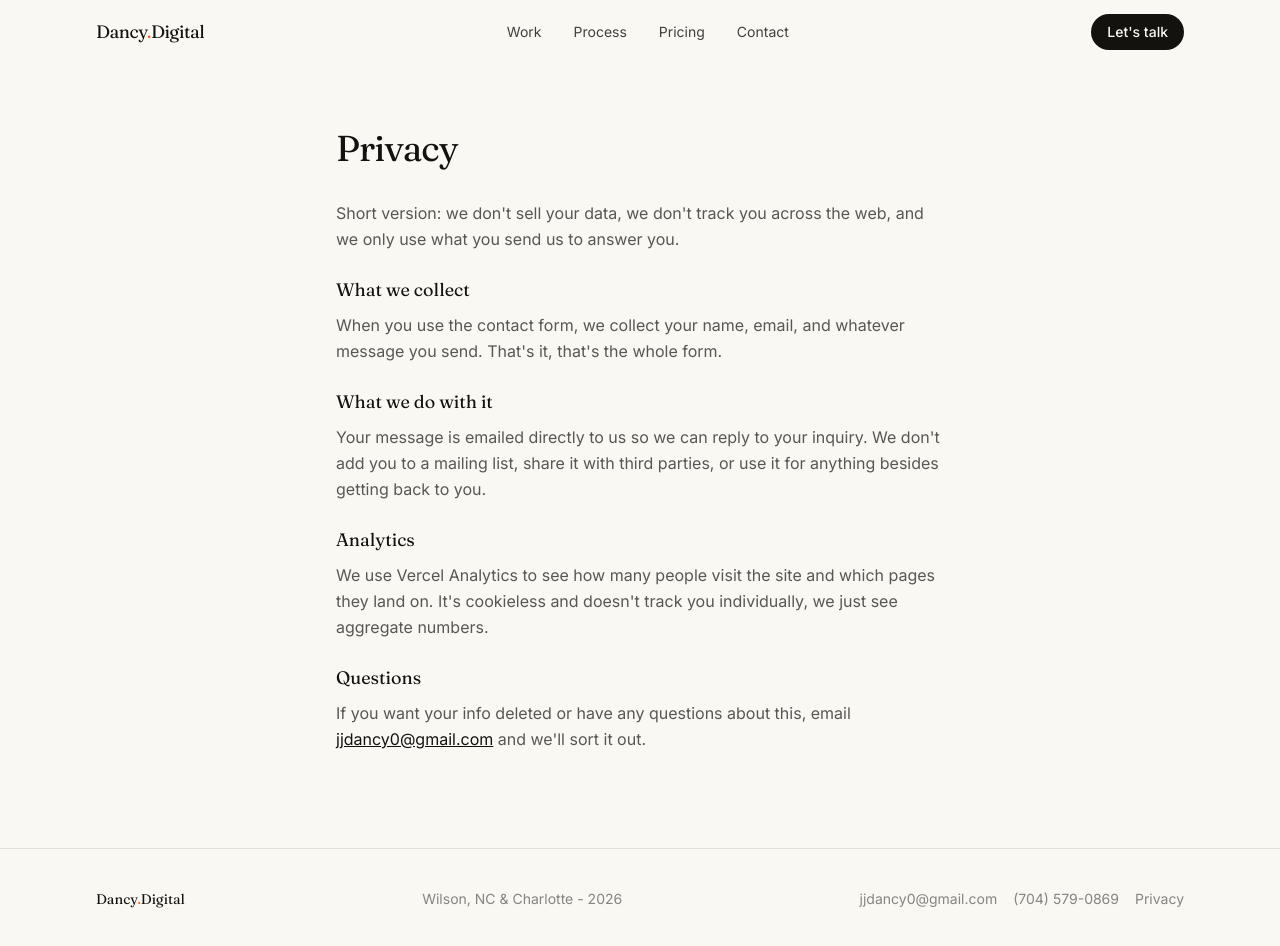
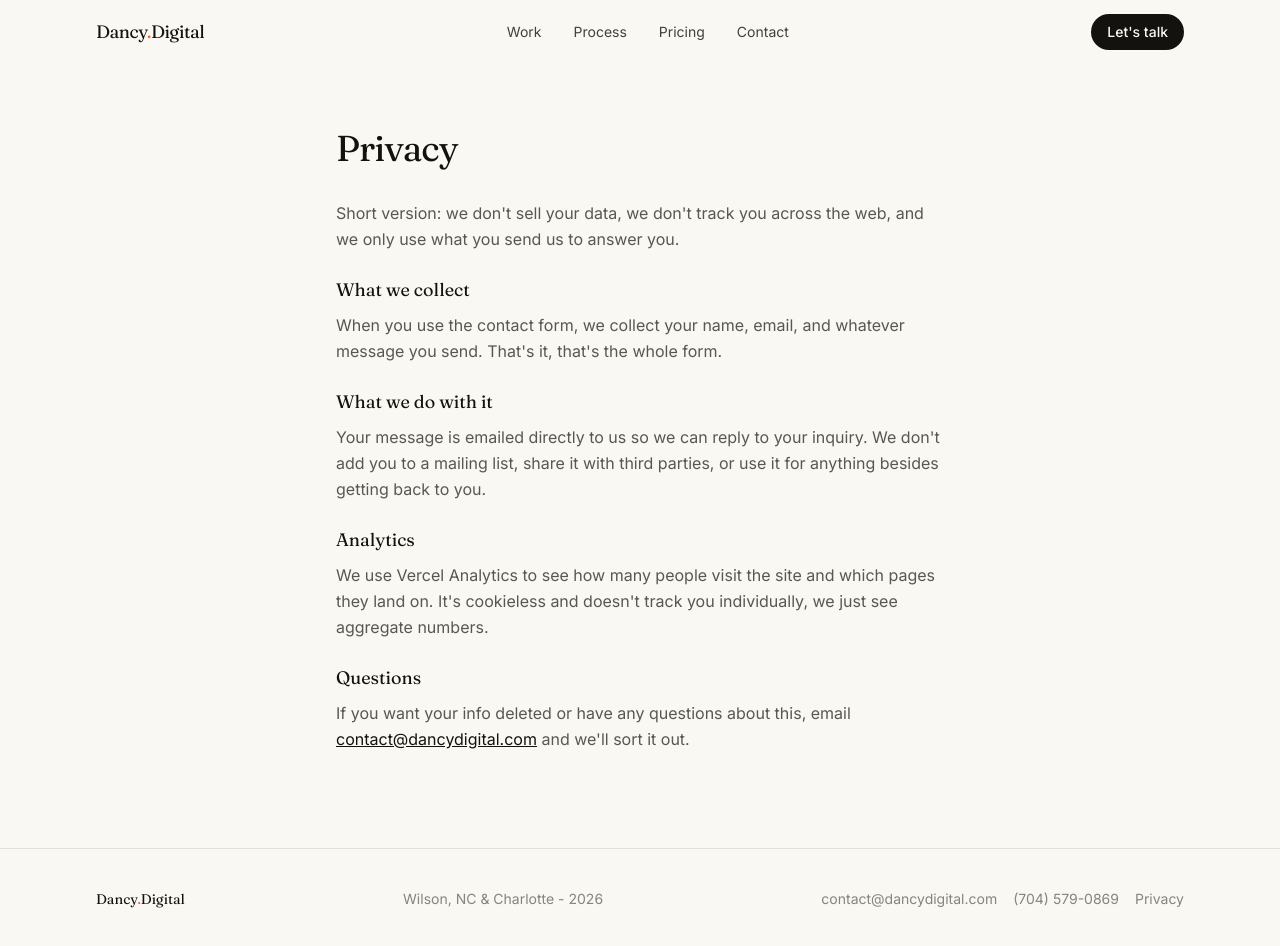
Before and after one commit to jjdancy/Dancy-Digital, a Next.js app: page /privacy in a window 1280 px wide. Shown: the top 946 px of the page. Built offline with nearby package versions, Linux system fonts and the light colour scheme.

Commit message:
Show contact@dancydigital.com as the public email
Displayed everywhere a client sees it (footer, about, privacy) now
uses the branded domain address instead of the personal Gmail. The
contact form's actual delivery target stays jjdancy0@gmail.com since
contact@ just forwards there anyway.

```diff
--- a/app/privacy/page.tsx
+++ b/app/privacy/page.tsx
@@ -66,10 +66,10 @@ export default function PrivacyPage() {
                 If you want your info deleted or have any questions about
                 this, email{" "}
                 <a
-                  href="mailto:jjdancy0@gmail.com"
+                  href="mailto:contact@dancydigital.com"
                   className="text-foreground underline hover:text-accent transition-colors"
                 >
-                  jjdancy0@gmail.com
+                  contact@dancydigital.com
                 </a>{" "}
                 and we&apos;ll sort it out.
               </p>
--- a/components/About.tsx
+++ b/components/About.tsx
@@ -53,10 +53,10 @@ export default function About() {
             <p className="text-foreground/60 mb-8">
               Or reach us directly at{" "}
               <a
-                href="mailto:jjdancy0@gmail.com"
+                href="mailto:contact@dancydigital.com"
                 className="text-foreground underline underline-offset-4 decoration-border hover:decoration-accent"
               >
-                jjdancy0@gmail.com
+                contact@dancydigital.com
               </a>{" "}
               or{" "}
               <a
--- a/components/Footer.tsx
+++ b/components/Footer.tsx
@@ -8,10 +8,10 @@ export default function Footer() {
         <p>Wilson, NC &amp; Charlotte - {new Date().getFullYear()}</p>
         <div className="flex items-center gap-4">
           <a
-            href="mailto:jjdancy0@gmail.com"
+            href="mailto:contact@dancydigital.com"
             className="hover:text-foreground transition-colors"
           >
-            jjdancy0@gmail.com
+            contact@dancydigital.com
           </a>
           <a
             href="tel:+17045790869"
```
Also changed, not shown: 1 other file (tests, documents, lock files or other folders).
